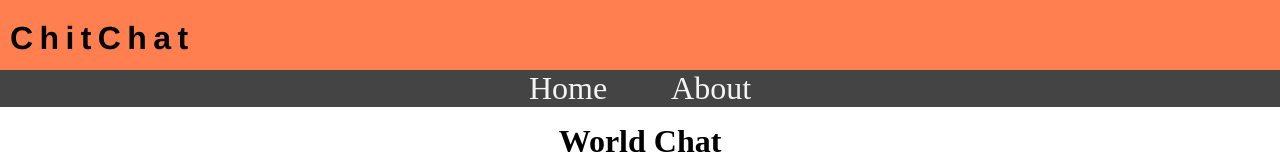
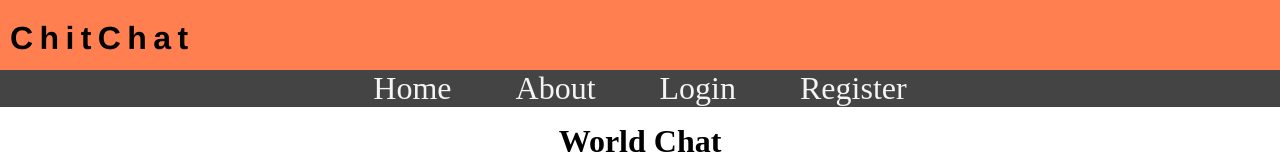
Before and after one commit to skjghisole/chat-app-postgresql-client, a Vue app: page / in a window 1280 px wide. Shown: the top 160 px of the page. Built offline with nearby package versions, Linux system fonts and the light colour scheme; no server answers.

Commit message:
initialized login and register routes

```diff
--- a/src/App.vue
+++ b/src/App.vue
@@ -33,6 +33,14 @@
           {
             route: '/about',
             name: 'About'
+          },
+          {
+            route: '/login',
+            name: 'Login'
+          },
+          {
+            route: '/register',
+            name: 'Register'
           }
         ]
       }
--- a/src/router.js
+++ b/src/router.js
@@ -8,12 +8,17 @@ export default new Router({
     {
       path: '/',
       name: 'home',
-      component: () => import(/* webpackChunkName: "home" */ './views/Home.vue')
+      component: () => import(/* webpackChunkName: "home" */ './views/Home')
     },
     {
       path: '/about',
       name: 'about',
-      component: () => import(/* webpackChunkName: "home" */ './views/About.vue')
+      component: () => import(/* webpackChunkName: "home" */ './views/About')
     },
+    {
+      path: '/login',
+      name: 'login',
+      component: () => import(/* webpackChunkName: "login" */ './views/Login')
+    }
   ]
 })
```
